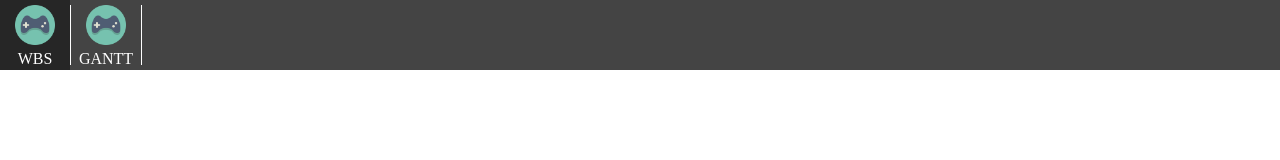
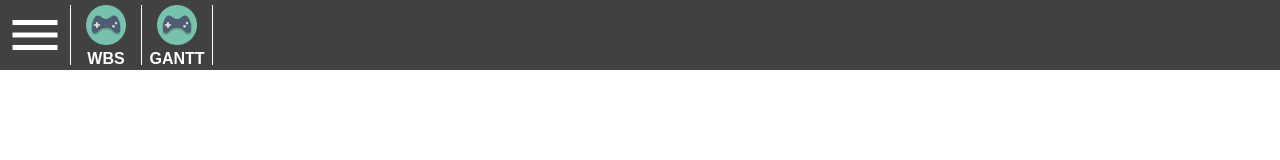
Before and after one commit to dlasagno/OpenProjectDesigner-ProgettoMaturita, a website: page homepage.html in a window 1280 px wide. Drawn offline with Linux system fonts and the light colour scheme.

Commit message:
Updated the top bar

```diff
--- a/homepage.css
+++ b/homepage.css
@@ -7,6 +7,7 @@
 body {
     margin: 0px;
     padding: 0px;
+    font-family: Arial, Helvetica, sans-serif;
 }
 
 /* è il div principale, quello in alto lungo tutto lo schermo */
@@ -14,12 +15,13 @@ body {
     width: 100%;
     height: var(--button-dim);
     color: white;
-    background-color: rgb(68, 68, 68);
+    background-color: #414141;
 }
 
 /* div dentro il div principale, dove ci sono le icone e nome del WBS, GANTT*/
 div.top-bar div.button {
     text-align: center;
+    font-weight: bold;
     cursor: pointer;
     width: var(--button-dim);
     height: 100%;
@@ -31,6 +33,15 @@ div.top-bar div.button:hover {
     background-color: #262626;
 }
 
+div.top-bar i.button {
+    text-align: center;
+    font-size: calc(var(--button-dim) - 10px);
+    line-height: var(--button-dim);
+    cursor: pointer;
+    width: var(--button-dim);
+    height: 100%;
+    float: left;
+}
 
 /*è la barra verticale bianca per dividere i div */
 .breaker {
--- a/homepage.html
+++ b/homepage.html
@@ -1,10 +1,13 @@
 <html>
     <head>
         <link rel="stylesheet" type="text/css" href="homepage.css">
+        <link href="https://fonts.googleapis.com/icon?family=Material+Icons" rel="stylesheet">
     </head>
 
     <body>
         <div class="top-bar">
+            <i class="button material-icons">menu</i>
+            <div class="breaker"></div>
             <div class="button"><img src="gamecontroller-512.png">WBS</div>
             <div class="breaker"></div>
             <div class="button"><img src="gamecontroller-512.png">GANTT</div>
```
